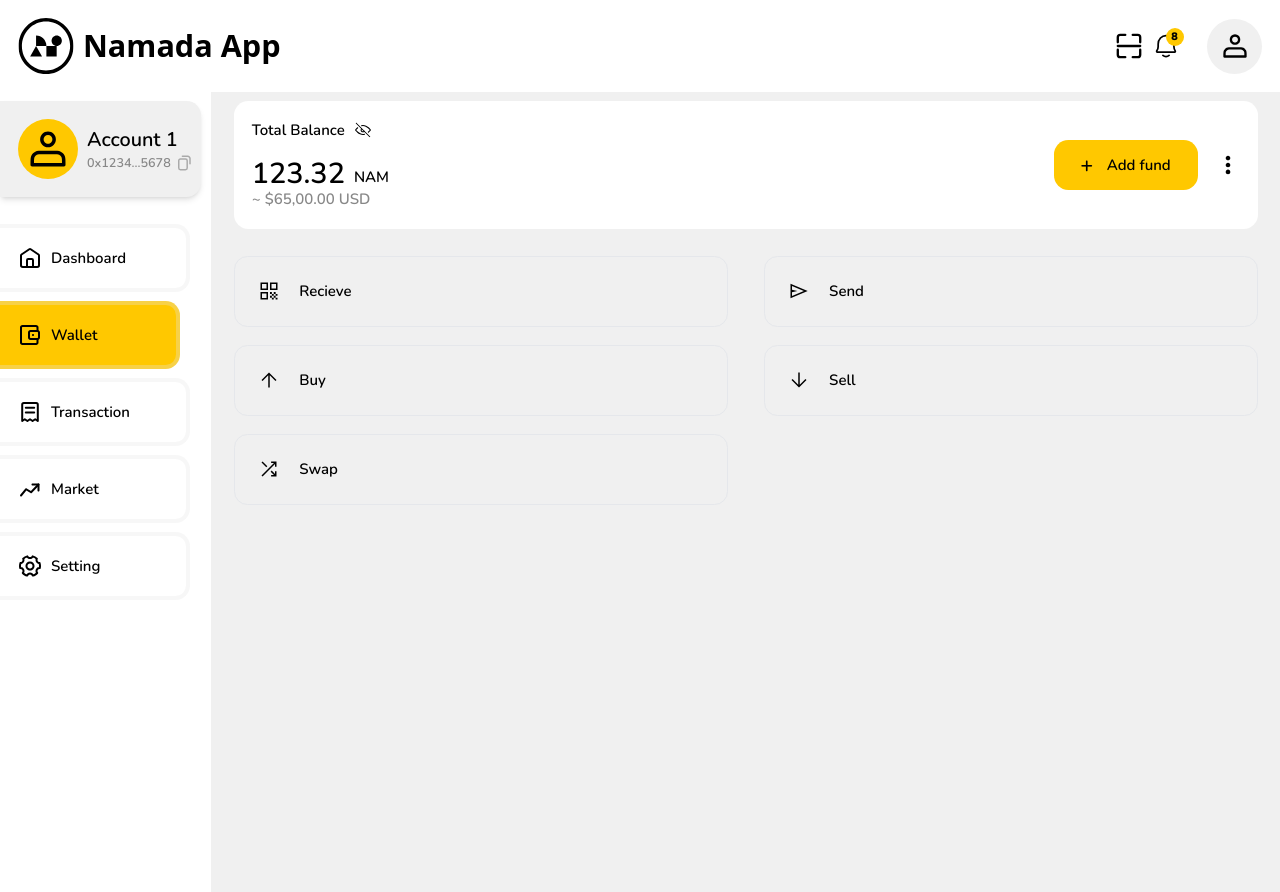
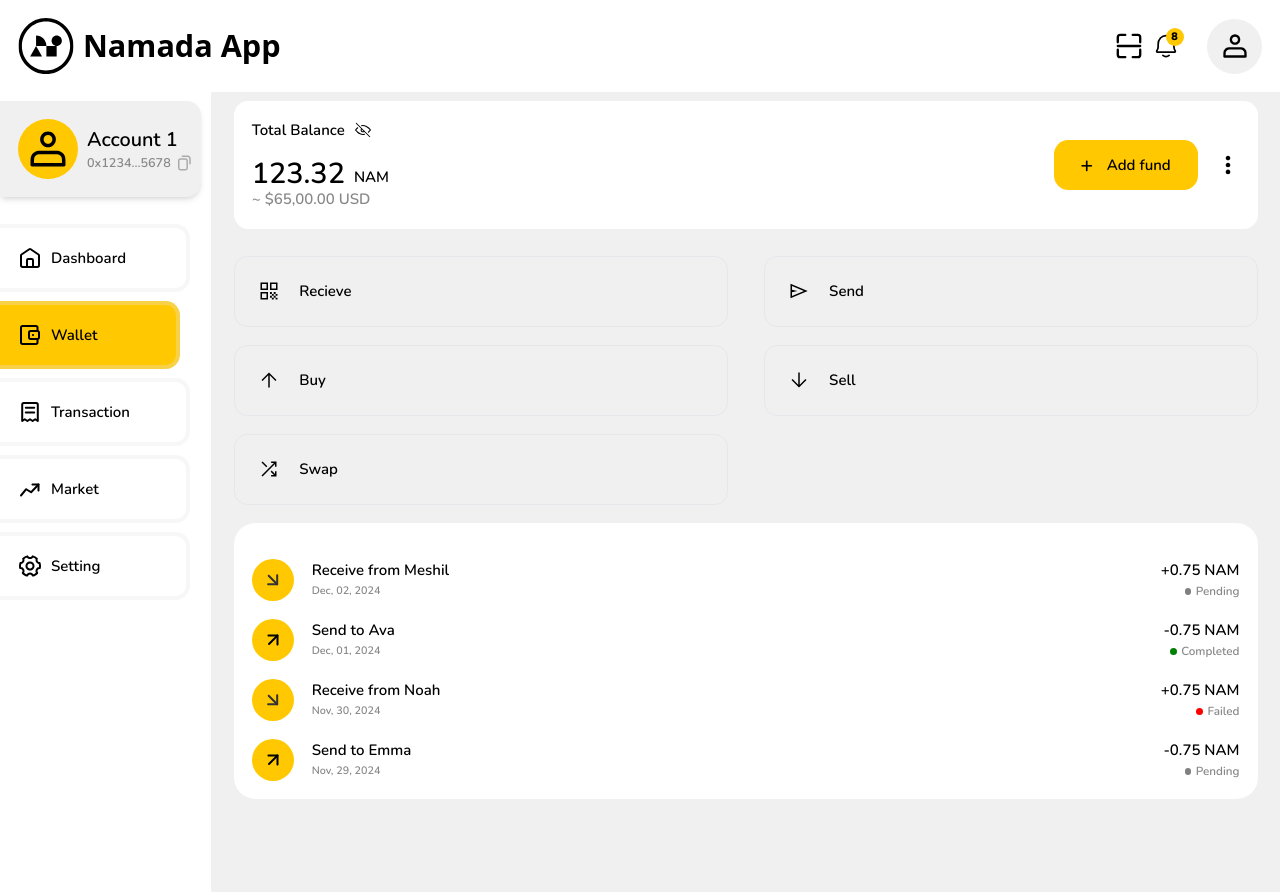
Before and after one commit to Dsmeshilmaring/Namada-SDK, a React (Vite) app: page /tablet in a window 1280 px wide. Built offline with nearby package versions, Linux system fonts and the light colour scheme.

Commit message:
Added Transaction

```diff
--- a/src/device/tablet-device/wallet/Main.jsx
+++ b/src/device/tablet-device/wallet/Main.jsx
@@ -1,3 +1,4 @@
+import Transaction from "../../../components/layout/Transaction";
 import Header from "../component/header";
 import TabletNav from "../component/nav";
 import EyeIcon from "../../../assets/icons/eye";
@@ -61,7 +62,9 @@
             </li>
           </ul>
 
-          <div></div>
+          <div className="bg-primary p-8 rounded-[2.4rem] mt-8">
+            <Transaction />
+          </div>
         </main>
       </div>
       <footer></footer>
```
